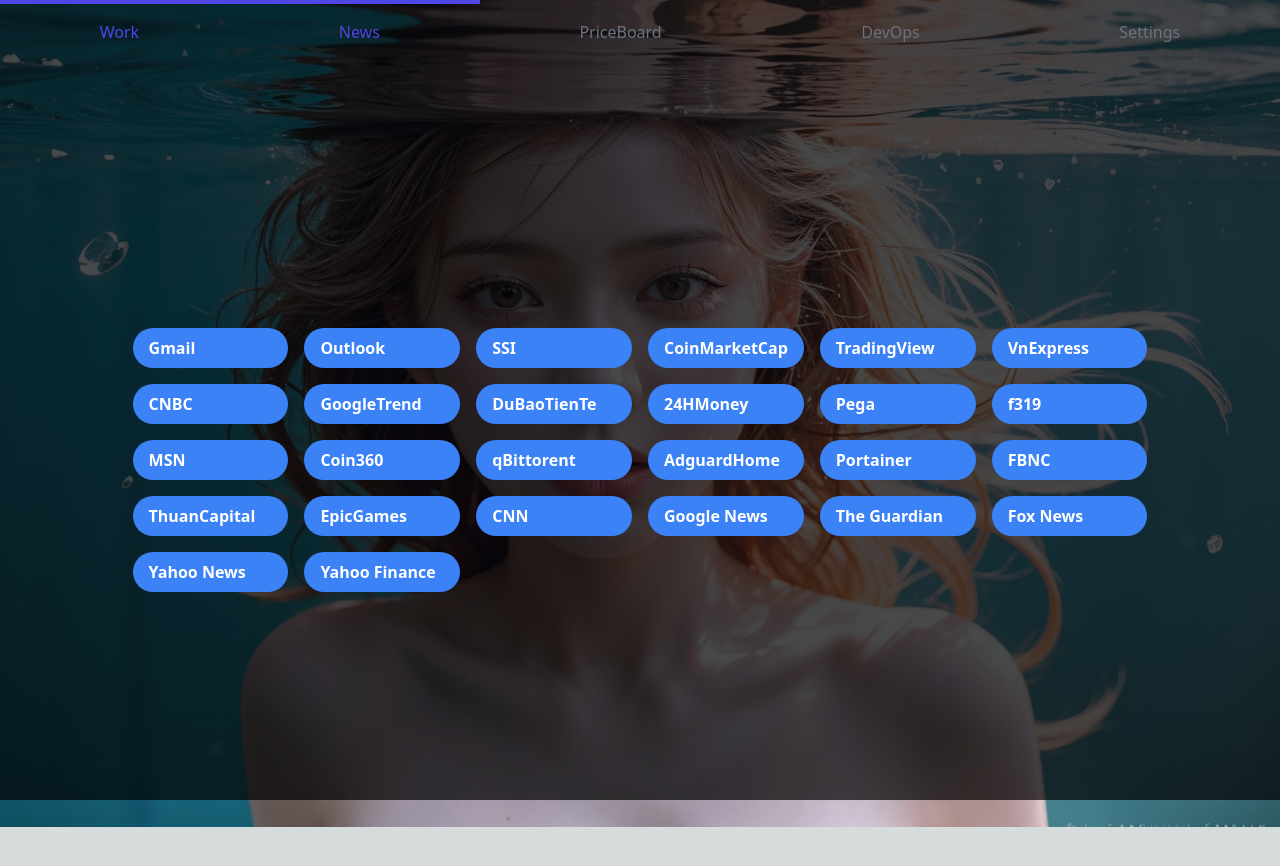
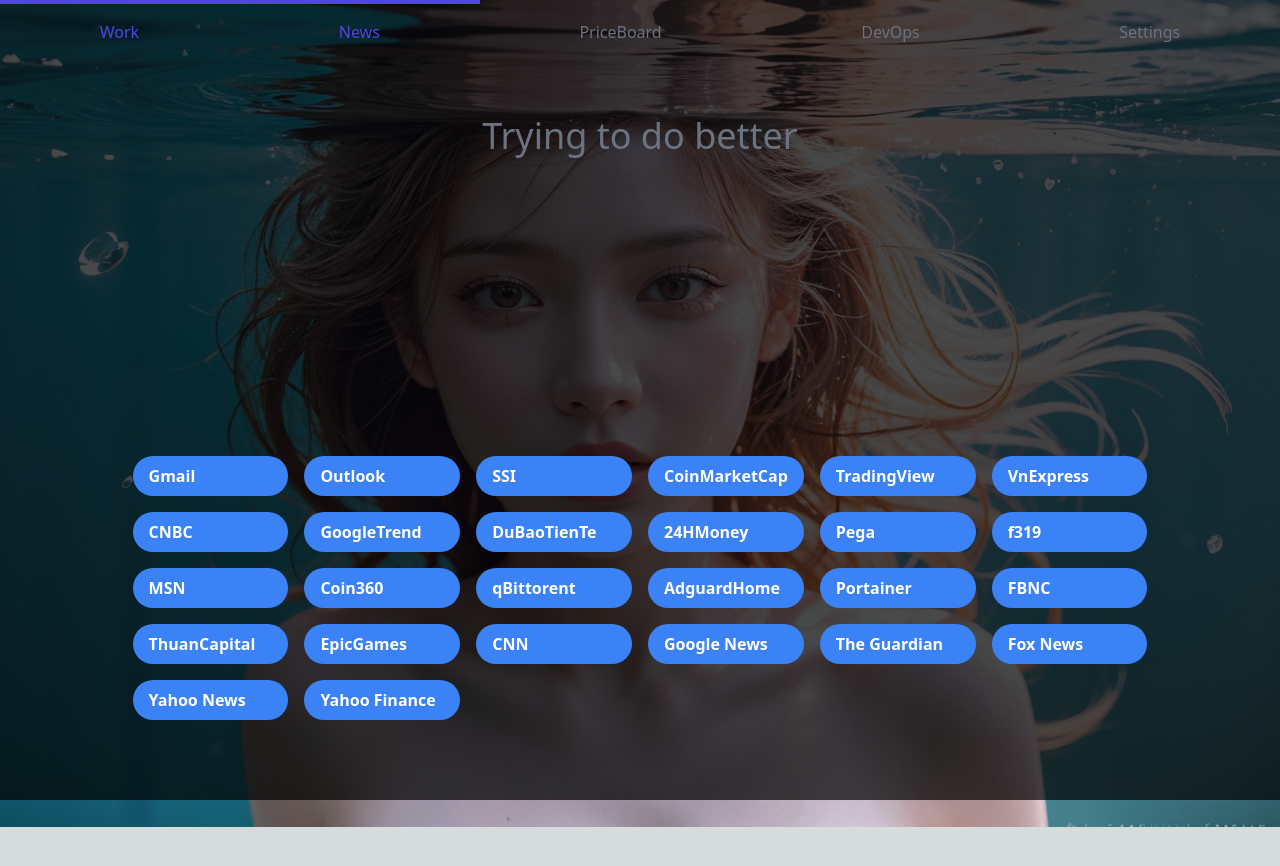
Before and after one commit to ntxinh/my-homepage, a Next.js app: page / in a window 1280 px wide. Shown: the top 866 px of the page. Built offline with nearby package versions, Linux system fonts and the light colour scheme.

Commit message:
:star: Add quote

```diff
--- /dev/null
+++ b/json/data-quotes.json
@@ -0,0 +1,22 @@
+{
+  "quotes": [
+    {
+      "text": "Trying to do better"
+    },
+    {
+      "text": "Do your best the rest will come"
+    },
+    {
+      "text": "Time waits for no one"
+    },
+    {
+      "text": "Never invest more than what you can afford to lose"
+    },
+    {
+      "text": "Always do your own research"
+    },
+    {
+      "text": "I still can't even find Dora, and now this's another one"
+    }
+  ]
+}
--- a/pages/index.js
+++ b/pages/index.js
@@ -1,14 +1,21 @@
 import styles from "../styles/Home.module.css";
 import { useState, useEffect } from 'react'
 import json from '../json/data.json';
+import dataQuotes from '../json/data-quotes.json';
 
 export default function Home() {
 
   const [links, setLinks] = useState([]);
+  const [quote, setQuote] = useState({ text: '' });
 
   useEffect(() => {
-    setLinks(json.links)
+    setLinks(json.links);
+    setQuote(dataQuotes.quotes[getRandomInt(dataQuotes.quotes.length - 1)] || { text: '' });
   }, []);
+
+  function getRandomInt(max) {
+    return Math.floor(Math.random() * max);
+  }
 
   return (
     <div>
@@ -32,6 +39,15 @@ export default function Home() {
         </li>
       </ul>
 
+      <div className="p-8">
+        {/* <h1 className="text-4xl font-medium text-gray-700 text-center mt-6">
+          Full-Funnel Social Analytics
+        </h1> */}
+        <p className="text-center mt-6 text-4xl font-light text-gray-500">
+          {quote.text}
+        </p>
+      </div>
+
       {/* Content */}
       <div className={styles.container}>
 
```
